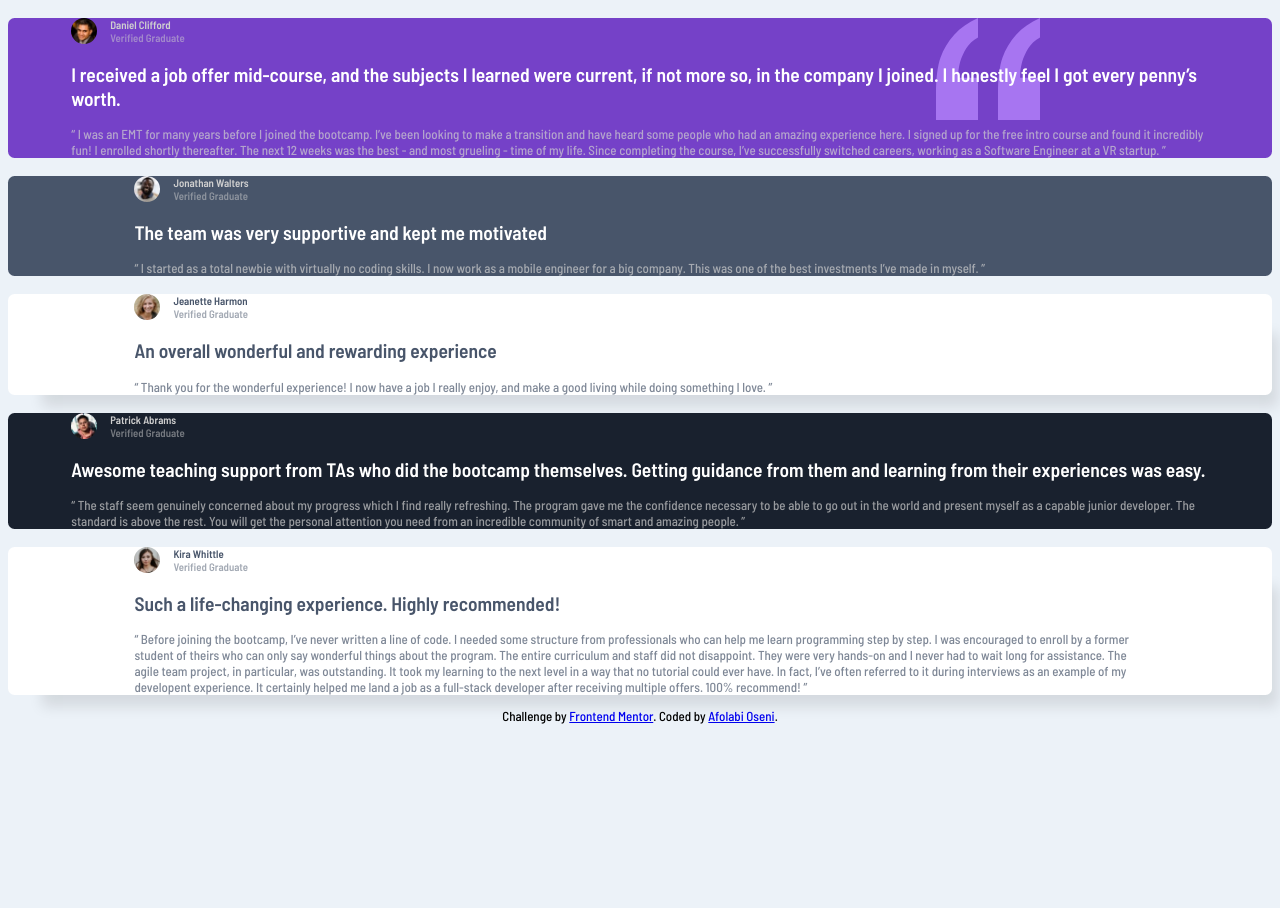
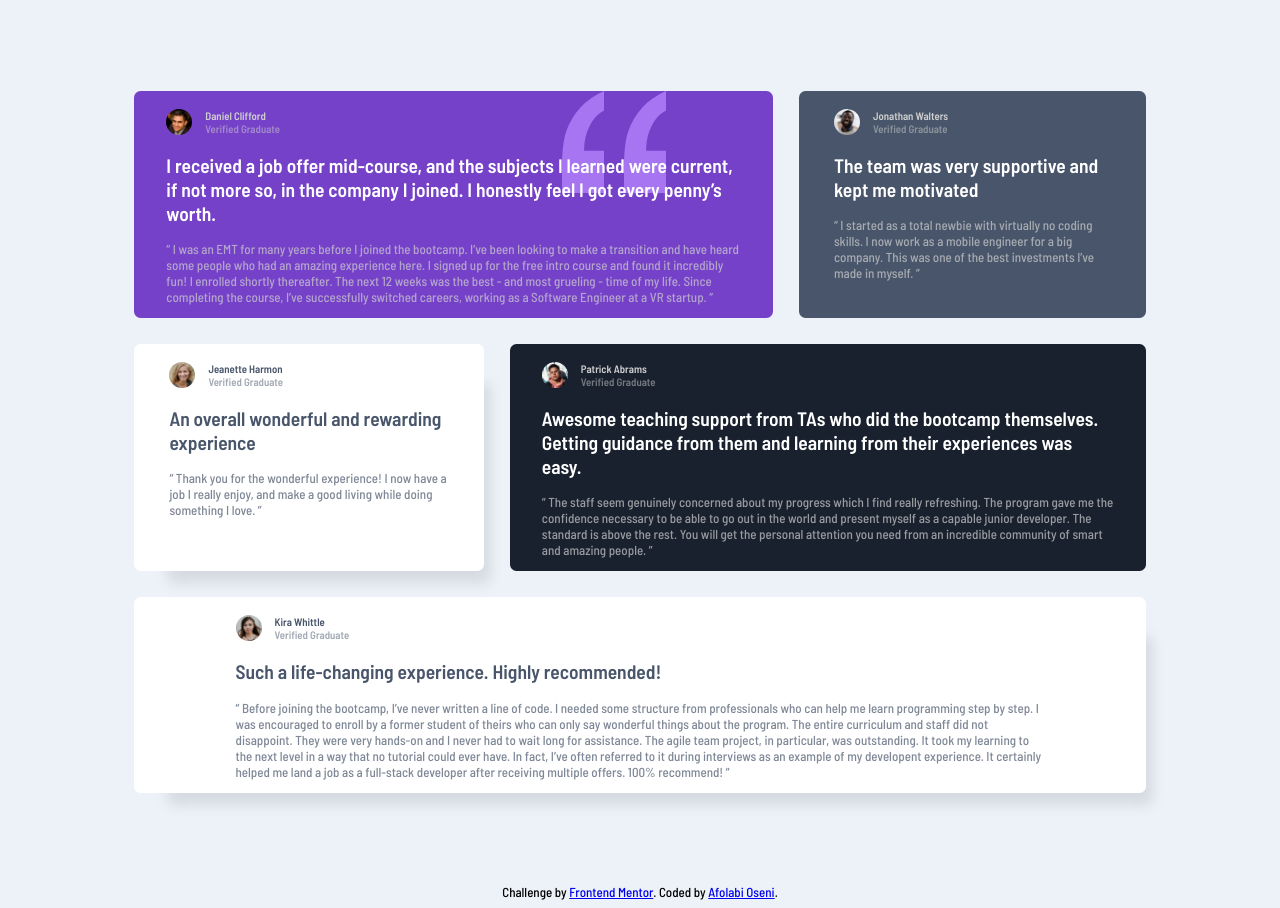
Before and after one commit to GoldenAceTech/Testimonials-Grid, a plain HTML site: page index.html in a window 1280 px wide. Before the commit the page ends 800 px from the top, so only its background shows below. Drawn offline with Linux system fonts and the light colour scheme.

Commit message:
Update app.css

```diff
--- a/app.css
+++ b/app.css
@@ -4,10 +4,15 @@ body {
     background-color: hsl(210, 46%, 95%);
     font-family: 'Barlow Semi Condensed', sans-serif;
     font-size: 13px;
+    min-height: 95vh;
+    display: flex;
+    flex-direction: column;
+    justify-content: center;
+    align-items: center;
 }
 
 /* GRID CONTAINER */
-#wrapper {
+.container {
     width: 90%;
     margin: 7em auto;
     display: grid;
@@ -149,7 +154,7 @@ img {
 
 /* MEDIA QUERIES */
 @media (min-width: 900px) {
-    #wrapper {
+    .container {
       grid-template-areas:
         "daniel daniel"
         "jonathan jeanette"
@@ -160,7 +165,7 @@ img {
   }
 
   @media (min-width: 1200px) {
-    #wrapper {
+    .container {
       grid-template-areas:
         "daniel daniel  jonathan"
         "jeanette    patrick patrick"
@@ -171,7 +176,7 @@ img {
 
 
   @media (min-width: 1440px) {
-    #wrapper {
+    .container {
       grid-template-areas:
         "daniel daniel jonathan kira"
         "jeanette    patrick  patrick kira"
```
